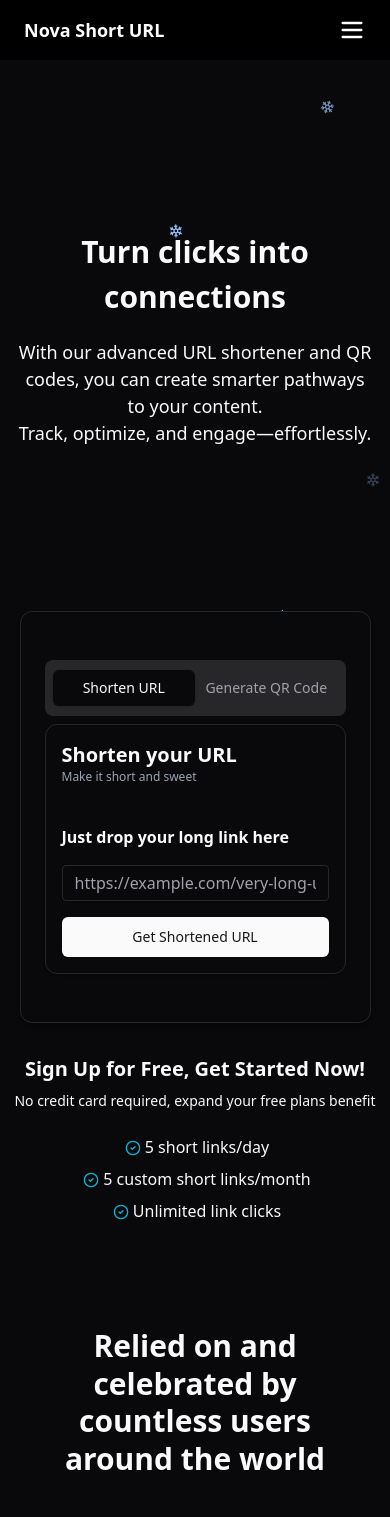
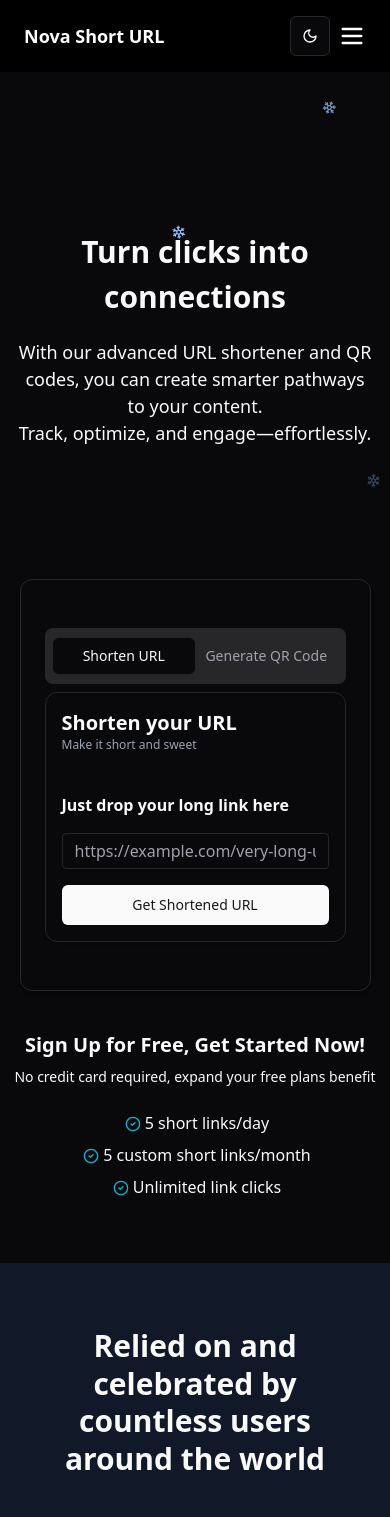
Before and after one commit to novaardiansyah/next-short-url, a Next.js app: page / in a window 390 px wide. Shown: the top 1517 px of the page. Built offline with nearby package versions, Linux system fonts and the light colour scheme.

Commit message:
Fixing responsiveness for mobile devices.

```diff
--- a/src/components/Navbar.tsx
+++ b/src/components/Navbar.tsx
@@ -55,12 +55,16 @@ export default function Navbar() {
       </div>
 
       {/* Hamburger Menu (Mobile) */}
-      <button
-        className="md:hidden text-white ml-auto"
-        onClick={() => setIsOpen(!isOpen)}
-      >
-        {isOpen ? <X size={28} /> : <Menu size={28} />}
-      </button>
+      <div className="md:hidden flex items-center justify-end gap-2">
+        <ModeToggle  />
+
+        <button
+          className="text-black dark:text-white "
+          onClick={() => setIsOpen(!isOpen)}
+        >
+          {isOpen ? <X size={28} /> : <Menu size={28} />}
+        </button>
+      </div>
 
       {/* Menu Mobile */}
       <div
--- a/src/components/ShortenAndQRCodeTabs.tsx
+++ b/src/components/ShortenAndQRCodeTabs.tsx
@@ -33,7 +33,7 @@ export default function ShortenAndQRCodeTabs() {
 
   return (
     <>
-      <Card className="w-full max-w-[90%] sm:w-[60%] mx-auto mt-[-4rem] mb-8 pt-12 pb-6 shadow-md relative z-11">
+      <Card className="w-full max-w-[90%] sm:w-[60%] mx-auto sm:mt-[-4rem] mt-[-6rem] mb-8 pt-12 pb-6 shadow-md relative z-11">
         <CardContent>
           <Tabs value={activeTab} onValueChange={setActiveTab} defaultValue="shorten" className="w-full">
             <TabsList className="grid w-full grid-cols-2 h-14 px-2 sm:px-3">
@@ -102,7 +102,7 @@ export default function ShortenAndQRCodeTabs() {
         </CardContent>
       </Card>
 
-      <div className="mt-5 mb-10 text-center">
+      <div className="mt-10 text-center">
         <h1 className="mb-2 text-xl sm:text-2xl font-bold">Sign Up for Free, Get Started Now!</h1>
         <p className="text-sm">No credit card required, expand your free plans benefit</p>
 
--- a/src/components/Stat.tsx
+++ b/src/components/Stat.tsx
@@ -10,7 +10,7 @@ const stats = [
 
 export default function Stat() {
   return (
-    <section className="pt-16 pb-10 sm:pb-20 px-6 text-center">
+    <section className="py-16 sm:pb-20 px-6 text-center bg-gray-100 dark:bg-gray-900 mt-16">
       <h2 className="sm:text-[48px] text-[30px] font-bold mb-10 sm:mb-20 leading-tight">Relied on and celebrated by countless <br className="hidden sm:block" />users around the world</h2>
       <div className="grid grid-cols-1 md:grid-cols-4 gap-6 max-w-5xl mx-auto">
         {stats.map((stat, index) => (
--- a/src/components/Testimonials.tsx
+++ b/src/components/Testimonials.tsx
@@ -35,7 +35,7 @@ export default function TestimonialSection() {
   })
 
   return (
-    <section className="py-16 bg-gray-100 dark:bg-gray-900 text-center px-4 sm:px-0">
+    <section className="py-16 text-center px-4 sm:px-0">
       <h2 className="sm:text-[48px] text-[30px] font-bold text-gray-800 dark:text-white mb-3 leading-tight">Hear From Our Community</h2>
       <p className="sm:text-[22px] text-[16px] leading-tight text-gray-500 px-6 sm:px-0">Discover why our users love shortening their links with us and what <br className="hidden sm:block" /> they have to say about their experience</p>
       <div className="flex justify-center items-center mt-12">
```
